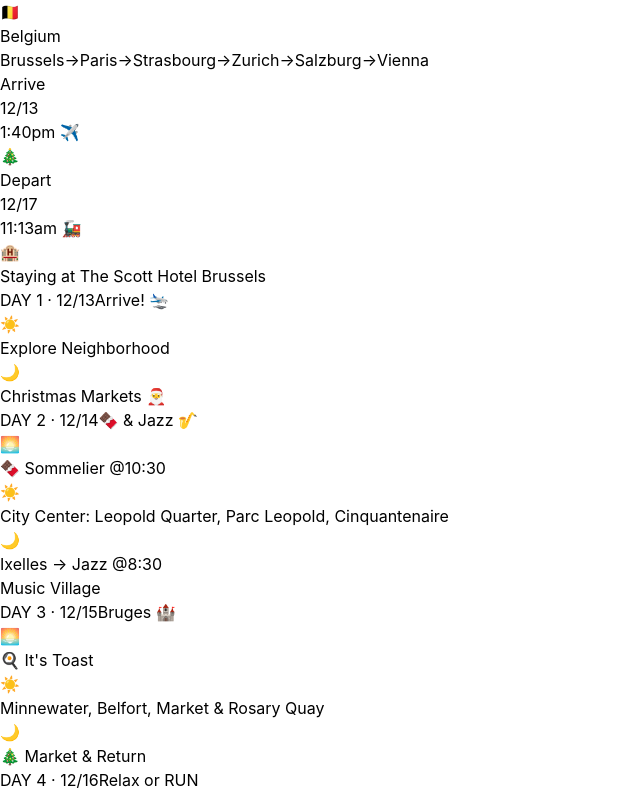
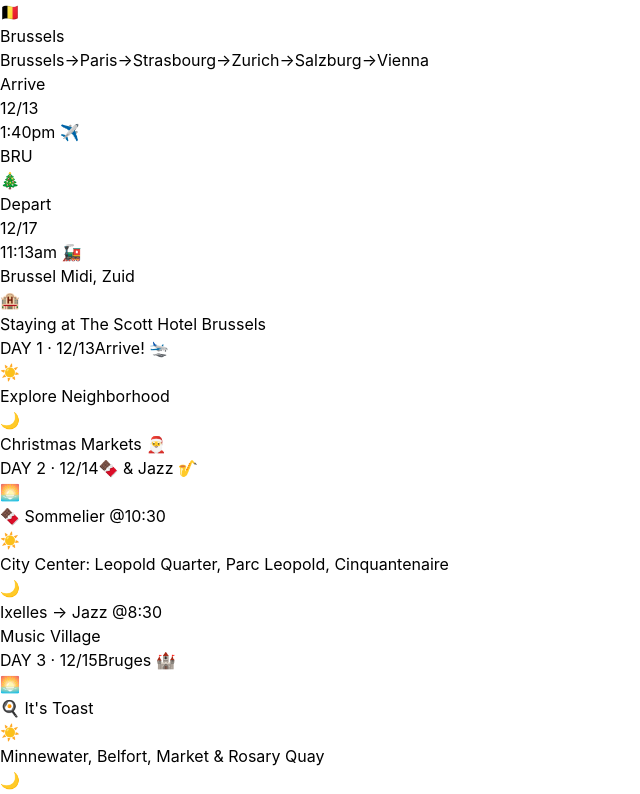
Before and after one commit to Bumler/itinerary-cheat-sheets, a React (Vite) app: page / in a window 1280 px wide. Shown: the top 794 px of the page, without its empty margins (0-640 px from the left). Built offline with nearby package versions, Linux system fonts and the light colour scheme.

Commit message:
Finalized v1 Brussels

```diff
--- a/src/BelgiumItinerary.jsx
+++ b/src/BelgiumItinerary.jsx
@@ -29,7 +29,7 @@
       <div className="relative z-10">
         <div className="flex items-center gap-2 mb-1">
           <span className="text-2xl">🇧🇪</span>
-          <h1 className="text-3xl font-bold text-white tracking-tight">Belgium</h1>
+          <h1 className="text-3xl font-bold text-white tracking-tight">Brussels</h1>
         </div>
         <p className="text-amber-200/60 text-xs tracking-wide mb-3">
           <span className="text-amber-300 font-semibold">Brussels</span>
@@ -43,6 +43,7 @@
               <p className="text-amber-300 text-xs uppercase tracking-wider">Arrive</p>
               <p className="text-white font-bold">12/13</p>
               <p className="text-white/70 text-xs">1:40pm ✈️</p>
+              <p className="text-white/50 text-[9px]">BRU</p>
             </div>
             <div className="flex-1 flex items-center justify-center px-3">
               <div className="h-px bg-gradient-to-r from-transparent via-amber-400 to-transparent w-full"></div>
@@ -53,6 +54,7 @@
               <p className="text-amber-300 text-xs uppercase tracking-wider">Depart</p>
               <p className="text-white font-bold">12/17</p>
               <p className="text-white/70 text-xs">11:13am 🚂</p>
+              <p className="text-white/50 text-[9px]">Brussel Midi, Zuid</p>
             </div>
           </div>
         </div>
```
